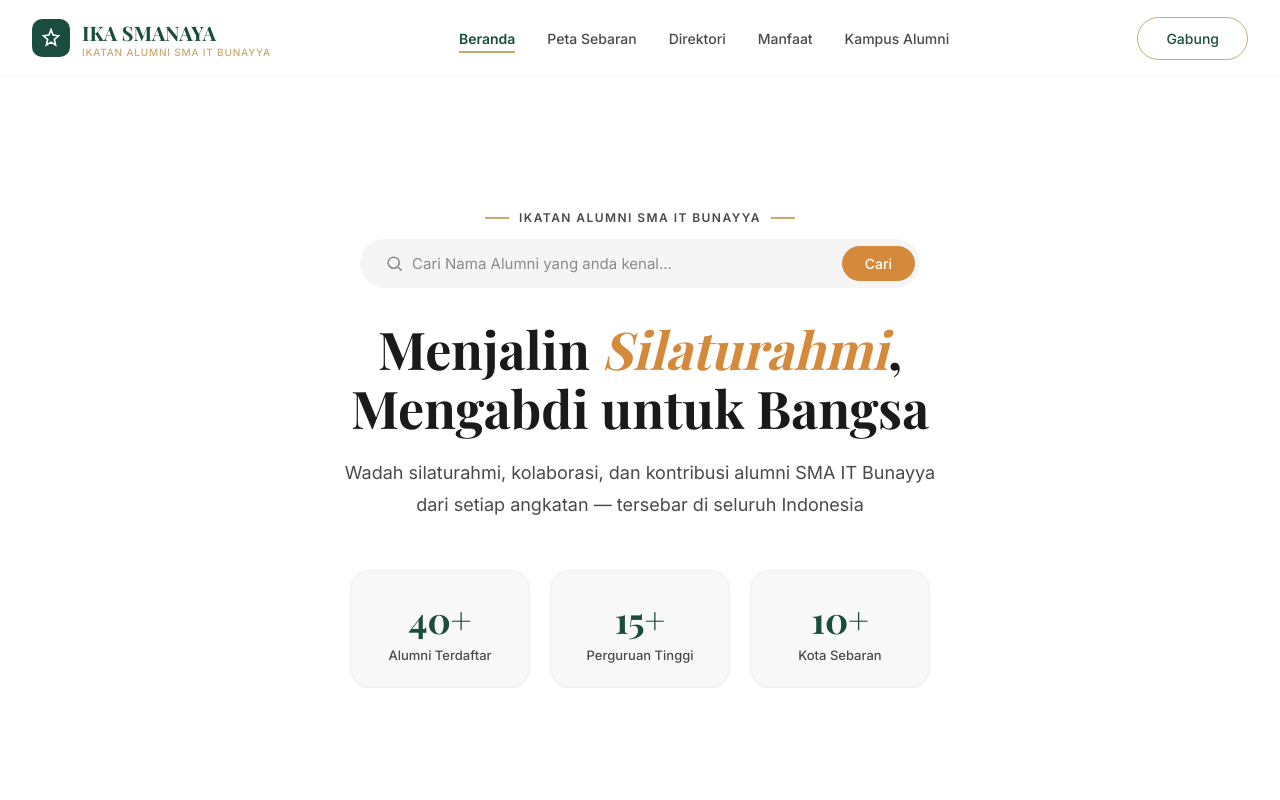
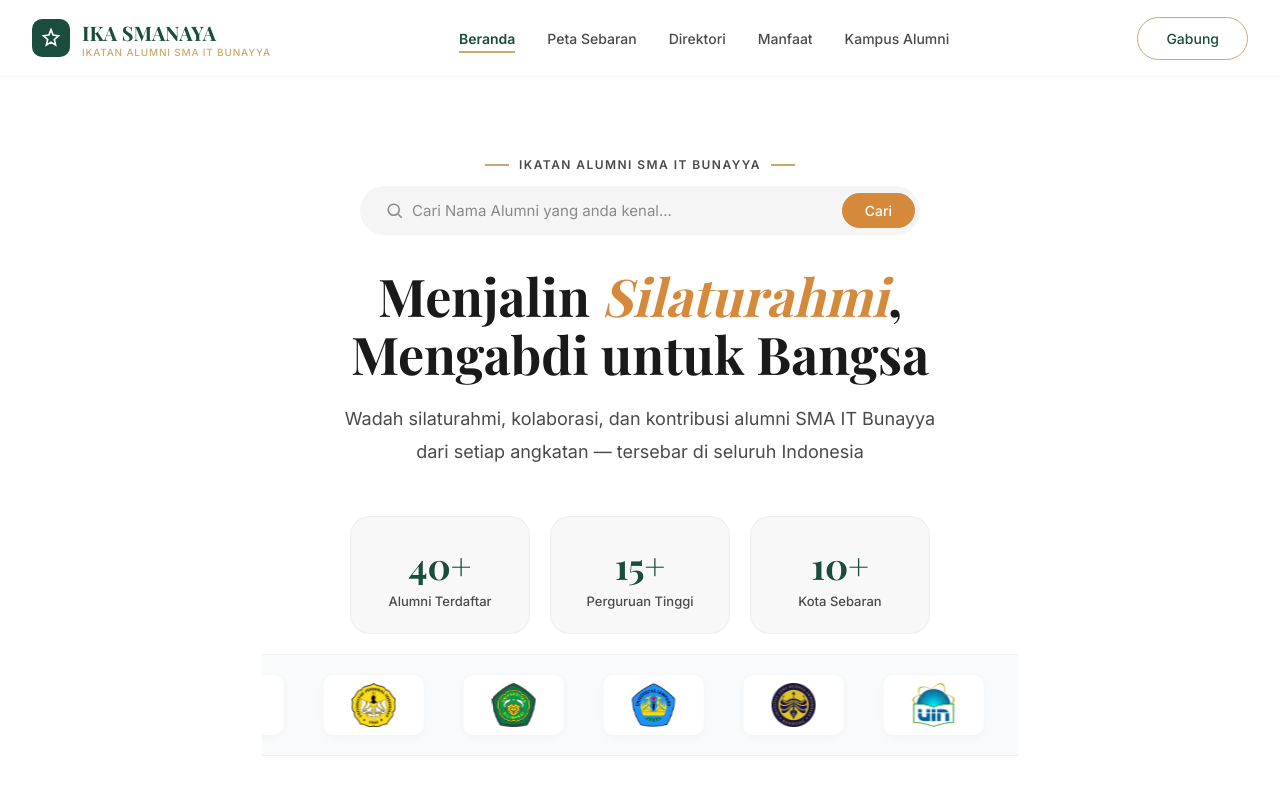
Before and after one commit to skirdrax/ikasmaitbunayya, a React (Vite) app: page / in a window 1280 px wide. Shown: the top 800 px of the page. Built offline with nearby package versions, Linux system fonts and the light colour scheme; a web font is replaced by a local one.

Commit message:
lanjutkan 2

```diff
--- a/src/components/Hero.jsx
+++ b/src/components/Hero.jsx
@@ -1,5 +1,6 @@
 import { useState, useEffect, useRef } from 'react';
 import { students } from '../data/mockData.js';
+import LogoMarquee from './LogoMarquee';
 
 export default function Hero({ onSearchResult }) {
   const [query, setQuery] = useState('');
@@ -61,7 +62,7 @@ export default function Hero({ onSearchResult }) {
     const value = e.target.value;
 
     setQuery(value);
-    setSelectedStudent(null); // RESET selectedStudent
+    setSelectedStudent(null);
 
     if (value.length > 0) {
       const searchTerm = value.toLowerCase();
@@ -153,7 +154,6 @@ export default function Hero({ onSearchResult }) {
               </button>
             </form>
 
-            {/* SUGGESTIONS - PAKAI onMouseDown biar ga kena onBlur */}
             {showSuggestions && query.length > 0 && (
               <div className="search-suggestions">
                 {suggestions.length > 0 ? (
@@ -163,7 +163,7 @@ export default function Hero({ onSearchResult }) {
                         key={student.id}
                         className="search-suggestion-item"
                         onMouseDown={(e) => {
-                          e.preventDefault(); // Mencegah onBlur keburu jalan
+                          e.preventDefault();
                           handleSelectSuggestion(student);
                         }}>
                         <div className="suggestion-avatar">
@@ -220,6 +220,9 @@ export default function Hero({ onSearchResult }) {
             </div>
           </div>
         </div>
+
+        {/* ===== LOGO MARQUEE DI BAWAH COUNTERS ===== */}
+        <LogoMarquee />
       </div>
     </section>
   );
--- /dev/null
+++ b/src/components/LogoMarquee.jsx
@@ -0,0 +1,65 @@
+import { useEffect, useRef } from 'react';
+
+export default function LogoMarquee() {
+  const kampusList = [
+    { nama: 'Universitas Padjadjaran', logo: '/assets/kampus/UNPAD.png' },
+    { nama: 'Institut Pertanian Bogor', logo: '/assets/kampus/IPB.png' },
+    { nama: 'Universitas Brawijaya', logo: '/assets/kampus/UB.png' },
+    {
+      nama: 'Universitas Negeri Sebelas Maret',
+      logo: '/assets/kampus/UNS.png',
+    },
+    { nama: 'Universitas Negeri Jakarta', logo: '/assets/kampus/UNJ.png' },
+    {
+      nama: 'Universitas Sultan Ageng Tirtayasa',
+      logo: '/assets/kampus/UNTIRTA.png',
+    },
+    {
+      nama: 'Universitas Jenderal Soedirman',
+      logo: '/assets/kampus/UNSOED.png',
+    },
+    { nama: 'Universitas Siliwangi', logo: '/assets/kampus/UNSIL.png' },
+    { nama: 'Universitas Negeri Lampung', logo: '/assets/kampus/UNILA.png' },
+    { nama: 'Institut Seni Budaya Bandung', logo: '/assets/kampus/ISBI.png' },
+    { nama: 'UIN Jakarta', logo: '/assets/kampus/UINJ.png' },
+    { nama: 'UIN Bandung', logo: '/assets/kampus/UINB.png' },
+    { nama: 'UIN Purwokerto', logo: '/assets/kampus/UINP.png' },
+    { nama: 'Politeknik Negeri Malang', logo: '/assets/kampus/POLINEMA.png' },
+    {
+      nama: 'Politeknik Negeri Indramayu',
+      logo: '/assets/kampus/POLINDRA.png',
+    },
+    { nama: 'Politeknik Negeri Batam', logo: '/assets/kampus/POLIBATAM.png' },
+    {
+      nama: 'Politeknik Negeri Media Kreatif',
+      logo: '/assets/kampus/POLIMEDIA.png',
+    },
+    { nama: 'Politeknik Negeri Lampung', logo: '/assets/kampus/POLINELA.png' },
+    { nama: 'Politeknik Negeri Jember', logo: '/assets/kampus/POLIJE.png' },
+    {
+      nama: 'Politeknik Negeri Banyuwangi',
+      logo: '/assets/kampus/POLIWANGI.png',
+    },
+    { nama: 'Universitas Pertamina', logo: '/assets/kampus/UPER.png' },
+    { nama: 'Telkom University', logo: '/assets/kampus/TELKOM.png' },
+    { nama: 'Universitas Pancasila', logo: '/assets/kampus/UP.png' },
+    { nama: 'Universitas Esa Unggul', logo: '/assets/kampus/EU.png' },
+    { nama: 'Global Institute University', logo: '/assets/kampus/GLO.png' },
+    { nama: 'Politeknik Kirana', logo: '/assets/kampus/PK.png' },
+  ];
+
+  // Duplikat list untuk efek infinite
+  const duplicatedList = [...kampusList, ...kampusList, ...kampusList];
+
+  return (
+    <div className="logo-marquee-wrapper">
+      <div className="logo-marquee-track">
+        {duplicatedList.map((kampus, index) => (
+          <div className="logo-marquee-item" key={index}>
+            <img src={kampus.logo} alt={kampus.nama} />
+          </div>
+        ))}
+      </div>
+    </div>
+  );
+}
--- /dev/null
+++ b/src/styles/components/marquee.css
@@ -0,0 +1,88 @@
+/* ======================================== */
+/* ===== LOGO MARQUEE ===== */
+/* ======================================== */
+
+.logo-marquee-wrapper {
+  width: 100%;
+  overflow: hidden;
+  background: #f8fafb;
+  padding: 20px 0;
+  border-top: 1px solid rgba(0, 0, 0, 0.04);
+  border-bottom: 1px solid rgba(0, 0, 0, 0.04);
+  margin-top: 20px;
+}
+
+.logo-marquee-track {
+  display: flex;
+  gap: 40px;
+  width: max-content;
+  animation: marqueeScroll 30s linear infinite;
+}
+
+.logo-marquee-item {
+  display: flex;
+  align-items: center;
+  justify-content: center;
+  flex-shrink: 0;
+  width: 100px;
+  height: 60px;
+  padding: 8px;
+  background: #ffffff;
+  border-radius: 10px;
+  box-shadow: 0 2px 8px rgba(0, 0, 0, 0.04);
+  transition: all 0.3s ease;
+}
+
+.logo-marquee-item:hover {
+  transform: scale(1.1);
+  box-shadow: 0 4px 16px rgba(0, 0, 0, 0.1);
+}
+
+.logo-marquee-item img {
+  max-width: 100%;
+  max-height: 100%;
+  object-fit: contain;
+}
+
+@keyframes marqueeScroll {
+  0% {
+    transform: translateX(0);
+  }
+  100% {
+    transform: translateX(-33.33%);
+  }
+}
+
+/* ===== HOVER PAUSE ===== */
+.logo-marquee-wrapper:hover .logo-marquee-track {
+  animation-play-state: paused;
+}
+
+/* ===== RESPONSIVE ===== */
+@media (max-width: 640px) {
+  .logo-marquee-item {
+    width: 80px;
+    height: 50px;
+    padding: 6px;
+  }
+
+  .logo-marquee-track {
+    gap: 24px;
+  }
+
+  .logo-marquee-wrapper {
+    padding: 14px 0;
+  }
+}
+
+@media (max-width: 480px) {
+  .logo-marquee-item {
+    width: 65px;
+    height: 40px;
+    padding: 4px;
+  }
+
+  .logo-marquee-track {
+    gap: 16px;
+  }
+}
--- a/src/styles/index.css
+++ b/src/styles/index.css
@@ -17,3 +17,4 @@
 @import './components/footer.css';
 @import './responsive.css';
 @import './components/manfaat.css'; /* ← TAMBAH */
+@import './components/marquee.css';
```
